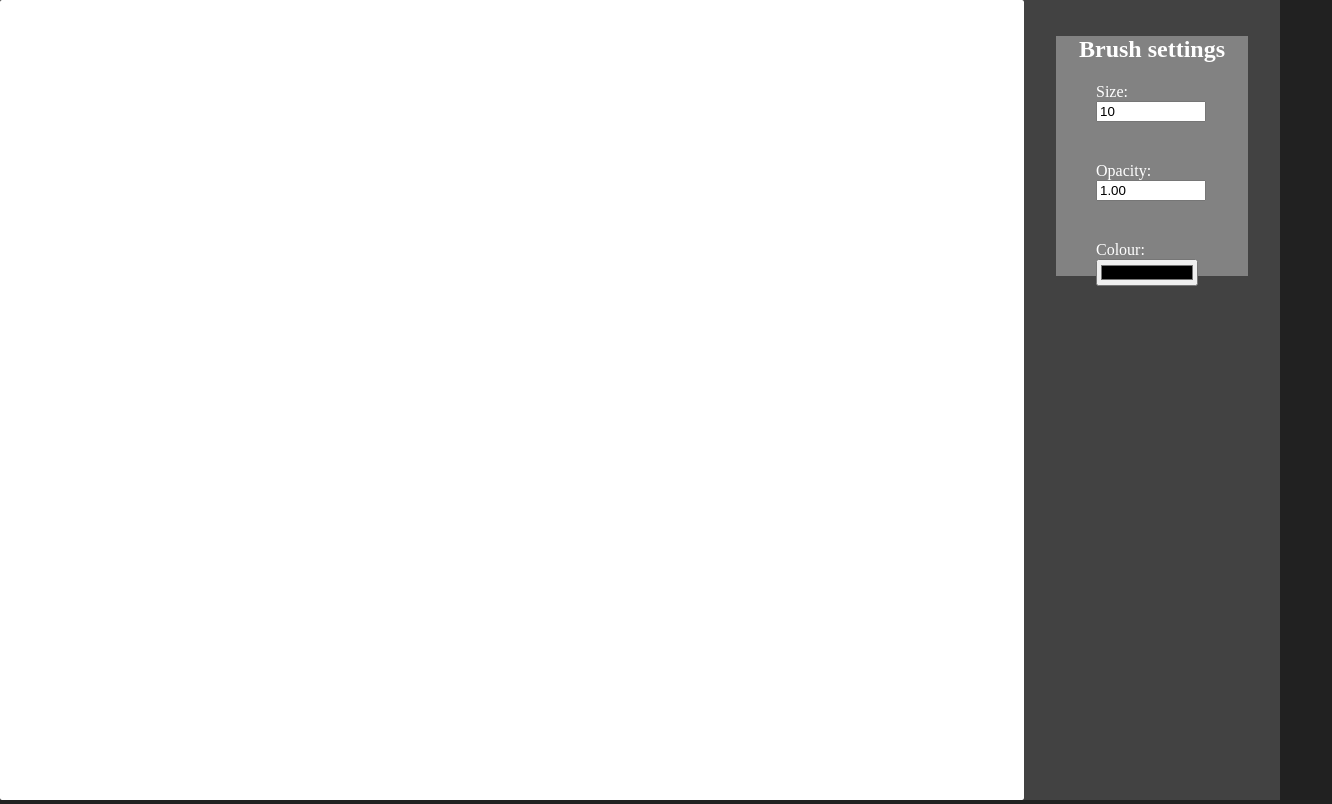
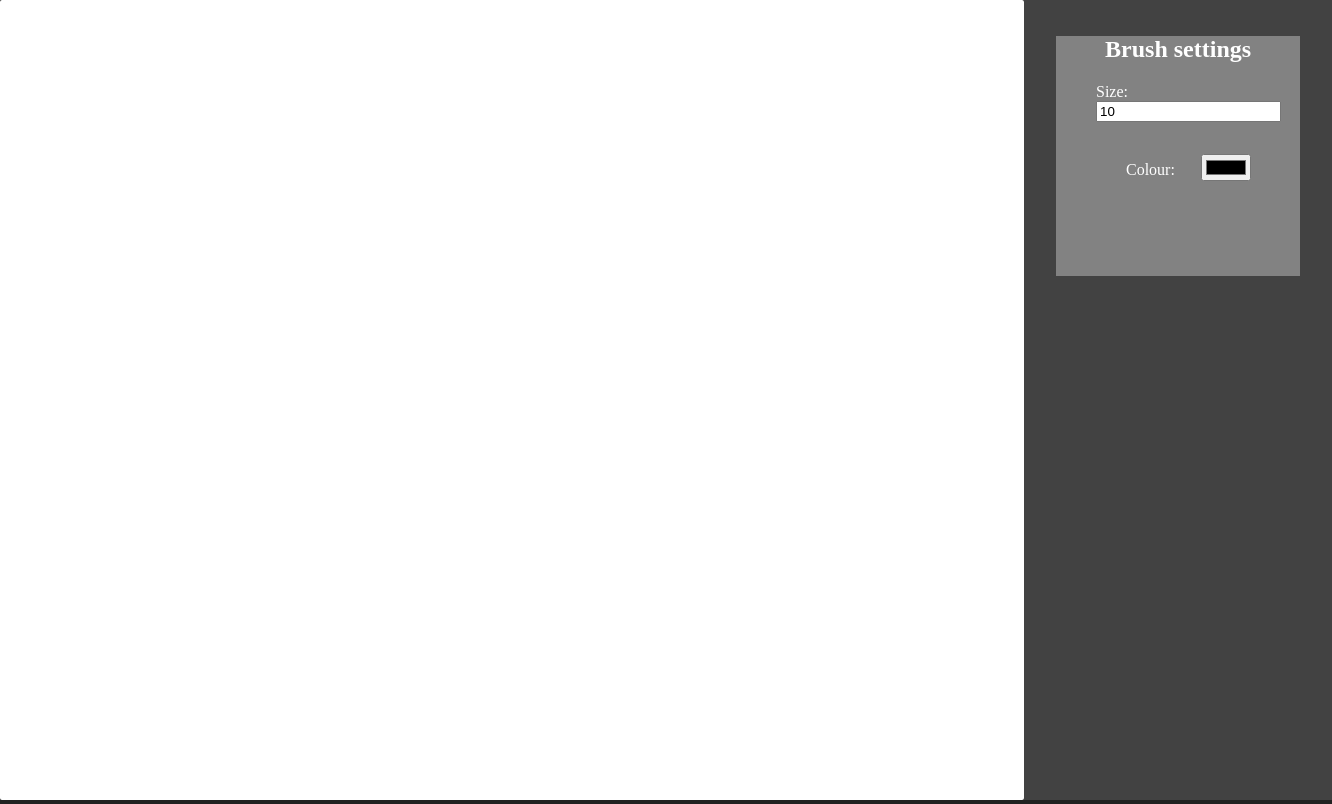
Before and after one commit to joeglDev/Painting-app, a React (Vite) app: page / in a window 1280 px wide. Shown: the whole page, 1332 px wide, since content can reach past the window. Built offline with nearby package versions, Linux system fonts and the light colour scheme.

Commit message:
Revert "feat/brushsettings(opacity)"
This reverts commit ced7900c5c56c0c59ef6351c0b6ba368744778ca. to remove the bug that changing a brush setting changes all

```diff
--- a/src/components/canvas/Canvas.tsx
+++ b/src/components/canvas/Canvas.tsx
@@ -8,7 +8,6 @@ const CanvasWrapper = styled.section`
 `;
 
 export const Canvas = () => {
-
   const [mouseData, setMouseData] = useState({ x: 0, y: 0 });
   const [canvasCTX, setCanvasCTX] = useState<CanvasRenderingContext2D | null>(
     null,
@@ -18,62 +17,34 @@ export const Canvas = () => {
     document.getElementById("canvas") as HTMLCanvasElement,
   );
 
-  const { colour, size, opacity } = useContext(BrushContext);
+  const { colour, setColour, size, setSize } = useContext(BrushContext);
 
-  var isDown = false;
-const points = useRef<any[]>([]);
+  // set position of the mouse
+  const SetPos = (e: MouseEvent) => {
+    setMouseData({
+      x: e.clientX, // Mouse X position
+      y: e.clientY, // Mouse Y position
+    });
+  };
 
+  const Draw = (e: MouseEvent) => {
+    if (e.buttons !== 1) return;
+    const ctx = canvasCTX; // Our saved context
+    ctx!.beginPath(); // Start the line
 
-  function onMouseDown(event: MouseEvent) {
-    var point = getCanvasPointOfMouseEvent(event);
-      points.current.push(point); // store
-      redrawAll(); // clearAll and redraw
-      isDown = true; // make it last so we can grab the isStart below
-  }
+    setMouseData({
+      x: e.clientX,
+      y: e.clientY, // off set for margins
+    });
+    ctx!.moveTo(mouseData.x, mouseData.y * 0.8); // Move the line to the saved mouse location
+    ctx!.lineTo(e.clientX, e.clientY * 0.8); // off set for margins
 
-  function onMouseMove(event: MouseEvent) {
-      if ( isDown !== false) {
-          var point = getCanvasPointOfMouseEvent(event);
-          points.current.push({x: event.clientX, y: event.clientY, isStart: !isDown}); // store
-          redrawAll(); // clear all and redraw
-      }
-  }
-  function redrawAll() {
-    // clear all
-    const ctx = canvasCTX!;
-    ctx.clearRect(0,0,ctx.canvas.width,ctx.canvas.height);
-  ctx.globalAlpha = opacity;
-  ctx.lineWidth = size;
-  ctx.strokeStyle = colour;
-  ctx.lineJoin = 'round';
-
-  ctx.beginPath();
-  points.current.forEach(function(pt) {
-    if(pt.isStart){
-      ctx.stroke(); // draw previous
-      ctx.beginPath(); // begin a new sub-path
-    }
-    ctx.lineTo(pt.x, pt.y * 0.8 ); // will moveTo automatically if needed
-  });
-  ctx.stroke();
-  }
-
-  function onMouseUp(e: MouseEvent) {
-      isDown = false;
-  }
-
-  function getCanvasPointOfMouseEvent(event: MouseEvent) {
-
-    var canvasX = (event.pageX);
-    var canvasY = (event.pageY );
-
-    return {x: canvasX, y: canvasY, isStart: !isDown};
-}
-
-  const SetPos = (e: MouseEvent) => {
-    setMouseData({x: e.clientX, y: e.clientY})
-  }
-
+    ctx!.strokeStyle = colour; // Set the color as the saved state
+    ctx!.lineWidth = size; // Set the size to the saved state
+    // Set the line cap to round
+    ctx!.lineCap = "round";
+    ctx!.stroke(); // Draw it!
+  };
 
   // Set the canvas ctx as the state
   useEffect(() => {
@@ -88,10 +59,12 @@ const points = useRef<any[]>([]);
     <CanvasWrapper>
       <DrawingArea
         ref={canvasRef}
-       // onMouseEnter={(e: MouseEvent) => SetPos(e)}
-        onMouseMove={(e: MouseEvent) => onMouseMove(e)}
-        onMouseDown={(e: MouseEvent) =>  onMouseDown(e)}
-        onMouseUp={(e: MouseEvent) => onMouseUp(e)}
+        onMouseEnter={(e: MouseEvent) => SetPos(e)}
+        onMouseMove={(e: MouseEvent) => {
+          SetPos(e);
+          Draw(e);
+        }}
+        onMouseDown={(e: MouseEvent) => SetPos(e)}
       />
     </CanvasWrapper>
   );
--- a/src/components/context/BrushContext.tsx
+++ b/src/components/context/BrushContext.tsx
@@ -5,8 +5,6 @@ interface defaultValueInterface {
   setColour: (value: string) => void;
   size: number;
   setSize: (value: number) => void;
-  opacity: number;
-  setOpacity: (value: number) => void;
 }
 
 const defaultValue: defaultValueInterface = {
@@ -14,16 +12,13 @@ const defaultValue: defaultValueInterface = {
   setColour: () => {},
   size: 10,
   setSize: () => {},
-  opacity: 1,
-  setOpacity: () => {},
 };
 
 export const BrushContext = createContext(defaultValue);
 
 export const BrushContextProvider = ({ children }: { children: ReactNode }) => {
-  const [colour, setColour] = useState(defaultValue.colour);
-  const [size, setSize] = useState(defaultValue.size);
-  const [opacity, setOpacity] =useState(defaultValue.opacity);
+  const [colour, setColour] = useState(defaultValue.colour); // Default color is black
+  const [size, setSize] = useState(defaultValue.size); // Default size is 10
 
   return (
     <BrushContext.Provider
@@ -32,8 +27,6 @@ export const BrushContextProvider = ({ children }: { children: ReactNode }) => {
         setColour,
         size,
         setSize,
-        opacity,
-        setOpacity
       }}
     >
       {children}
--- a/src/components/control-panel/BrushSettings.tsx
+++ b/src/components/control-panel/BrushSettings.tsx
@@ -1,4 +1,4 @@
-import { ChangeEvent, useContext, useState } from "react";
+import { ChangeEvent, useContext } from "react";
 import { BrushContext } from "../context/BrushContext";
 import { styled } from "styled-components";
 
@@ -15,21 +15,16 @@ const BrushSettingsUl = styled.ul`
   list-style-type: none;
   align-items: center;
   justify-content: space-evenly;
-  gap: 5vh;
+  gap: 2rem;
 `;
 
 const BrushSettingsLabel = styled.label`
-  min-width: 5vw;
+  min-width: 75px;
   display: inline-block;
 `;
 
 const BrushSettingsLi = styled.li`
-  margin: 0 2vw 0 0;
-`;
-
-const BrushSettingsInput = styled.input`
-position: relative;
-width: 8vw;
+  margin: 0 1.2rem 0 0;
 `;
 
 const H2 = styled.h2`
@@ -37,22 +32,15 @@ const H2 = styled.h2`
 `;
 
 export const BrushSettings = () => {
-  const { colour, setColour, size, setSize, setOpacity } = useContext(BrushContext);
-  const [displayOpacity, setDisplayOpacity] = useState('1.00');
-
- const onChangeOpacity = (e: ChangeEvent<HTMLInputElement>) => {
-  setDisplayOpacity(e.target.value);
- if (/\d+$/.test(e.target.value)) setOpacity(parseFloat(e.target.value));
- };
+  const { colour, setColour, size, setSize } = useContext(BrushContext);
 
   return (
     <BrushSettingsWrapper>
       <H2>Brush settings</H2>
       <BrushSettingsUl>
-
         <BrushSettingsLi>
           <BrushSettingsLabel htmlFor="size-input">Size: </BrushSettingsLabel>
-          <BrushSettingsInput
+          <input
             type="number"
             value={size}
             id="number-input"
@@ -60,21 +48,12 @@ export const BrushSettings = () => {
               setSize(parseInt(e.target.value))
             }
           />
-
-          </BrushSettingsLi>
-
-          <BrushSettingsLi>
-          <BrushSettingsLabel htmlFor="opacity-input">Opacity: </BrushSettingsLabel>
-          <BrushSettingsInput type="number" value={displayOpacity} id="opacity-input" min="0" max="1" step="0.01"
-          onChange={onChangeOpacity}
-          ></BrushSettingsInput>
         </BrushSettingsLi>
-
         <BrushSettingsLi>
           <BrushSettingsLabel htmlFor="colour-input">
             Colour:{" "}
           </BrushSettingsLabel>
-          <BrushSettingsInput
+          <input
             type="color"
             value={colour}
             id="colour-input"
```
Also changed, not shown: 1 other file (tests, documents, lock files or other folders).
